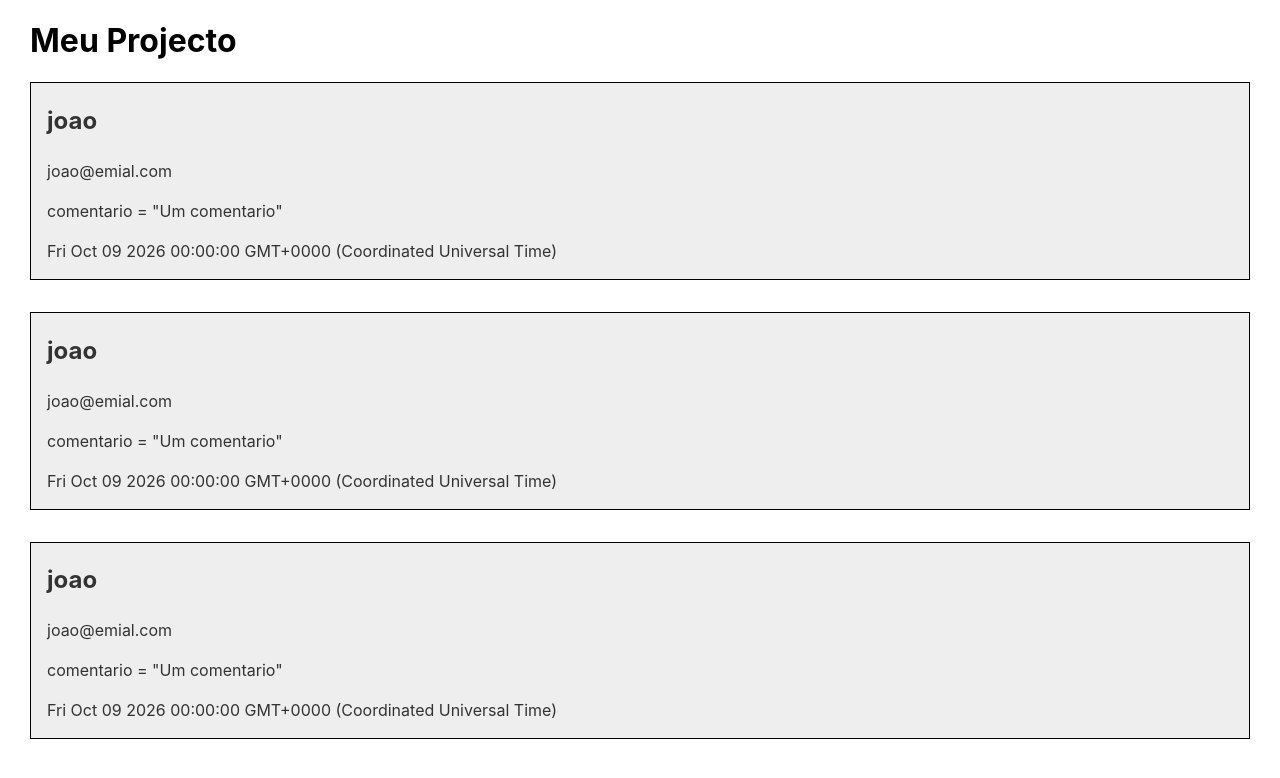
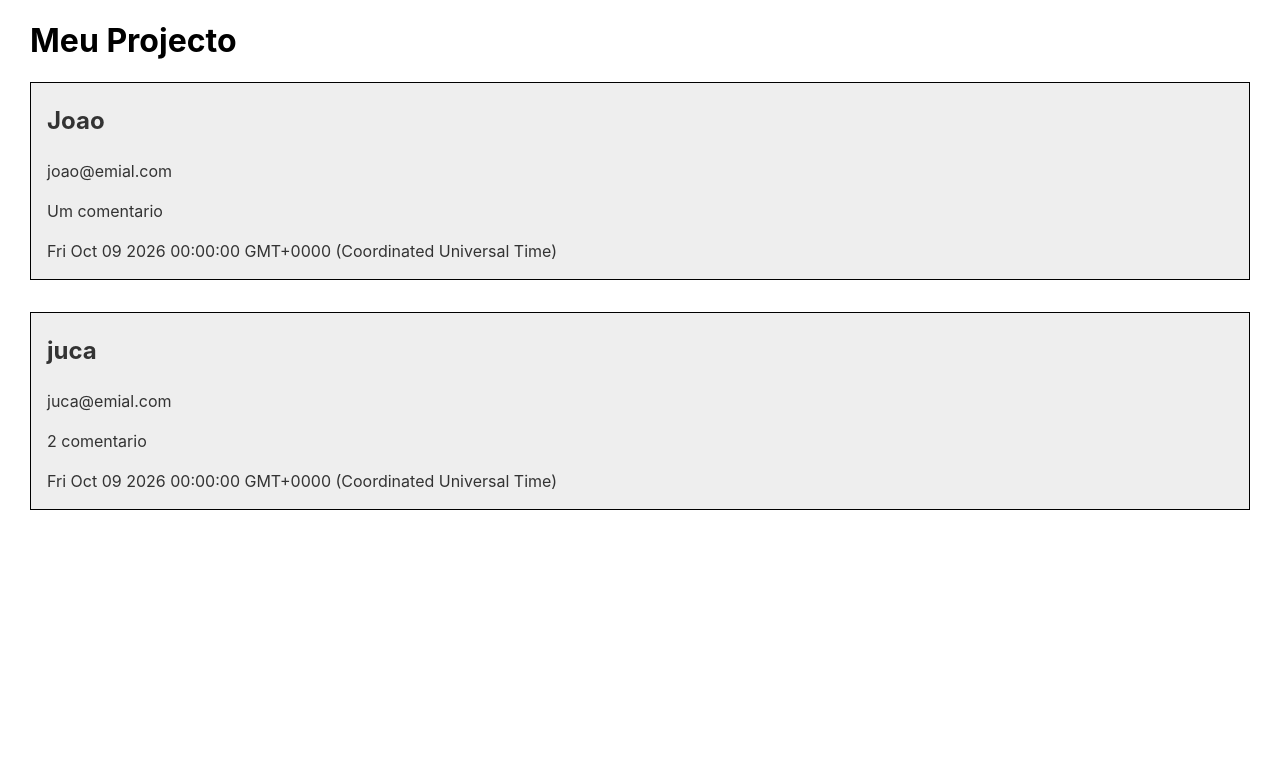
Before and after one commit to machadopy/UDEMY-REACT, a React (Create React App) app in the folder projeto/react-basico/: page / in a window 1280 px wide. Shown: the top 778 px of the page. Built offline with nearby package versions, Linux system fonts and the light colour scheme.

Commit message:
Refactor App component to manage state and render Comentario instances dynamically

```diff
--- a/projeto/react-basico/src/App.js
+++ b/projeto/react-basico/src/App.js
@@ -1,23 +1,49 @@
+import { Component } from 'react';
 import './App.css';
 import Comentario from './components/Comentario';
 
-function App() {
-  return (
-    <div className="App">
-      <h1>Meu Projecto</h1>
-          <Comentario nome="joao" email="joao@emial.com" data={new Date(2026,9,9)}>
-            comentario = "Um comentario"
-          </Comentario>
+class App extends Component {
 
-          <Comentario nome="joao" email="joao@emial.com" data={new Date(2026,9,9)}>
-            comentario = "Um comentario"
-          </Comentario>
+  state={
+    comentarios: [
+      {
+        nome: 'Joao',
+        email:'joao@emial.com',
+        data: new Date(2026,9,9),
+        mensagem: 'Um comentario',
+        pk:13
+      },
+      {
+        nome: 'juca',
+        email:'juca@emial.com',
+        data: new Date(2026,9,9),
+        mensagem: '2 comentario',
+        pk:43
+      }
+    ]
+  }
 
-          <Comentario nome="joao" email="joao@emial.com" data={new Date(2026,9,9)}>
-            comentario = "Um comentario"
-          </Comentario>
-    </div>
+  render(){
+    return (
+      <div className="App">
+        <h1>Meu Projecto</h1>
+
+        {this.state.comentarios.map((comentario, indice) =>{
+          return(
+            <Comentario
+              key={comentario.pk}
+              nome={comentario.nome}
+              email={comentario.email}
+              data={comentario.data}>
+              {comentario.mensagem}
+            </Comentario>
+
+          )})}
+
+      </div>
   );
+  }
+
 }
 
 export default App;
```
